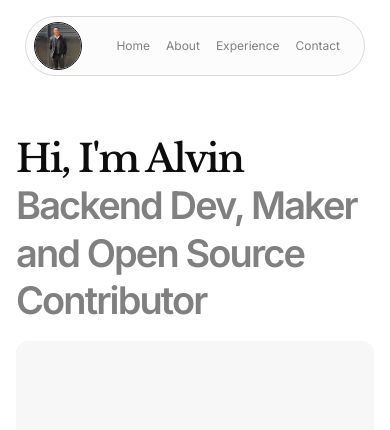
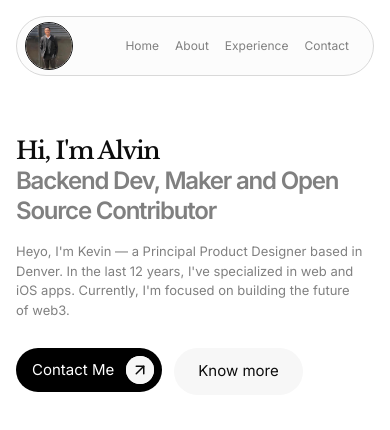
Before and after one commit to Alvin-Okoli/Portfolio-v2, a Next.js app: page / in a window 390 px wide. Shown: the top 430 px of the page. Built offline with nearby package versions, Linux system fonts and the light colour scheme.

Commit message:
Added Primary and Secondary Button

```diff
--- a/app/globals.css
+++ b/app/globals.css
@@ -5,7 +5,7 @@
   --foreground: #171717;
 
   --bg-primary:#ffffff;
-  --bg-secondary:hsl(0, 0%, 97%);
+  --bg-secondary:#f7f7f7;
   --bg-tint:hsl(0, 0%, 99%);
 
   --text-primary:hsl(0, 0%, 5%);
--- a/app/page.js
+++ b/app/page.js
@@ -7,14 +7,14 @@ export default async function Home({ searchParams }) {
   const display = params.display;
 
   return (
-    <div className="w-full px-4 py-4 gap-4 h-screen  flex md:flex-row flex-col justify-end items-center relative font-body">
+    <div className="w-full px-4 py-4 gap-4 h-screen flex md:flex-row flex-col md:justify-end justify-start items-center relative font-body">
       <div className="md:w-[40%] w-full md:h-full h-fit md:p-4 p-0 md:fixed relative left-0 top-0 flex flex-col justify-start items-center gap-15">
         <Navbar />
 
         <HeroSections />
       </div>
 
-      <div className="md:w-[60%] w-full md:h-full h-[60%] flex flex-col gap-4">
+      <div className="md:w-[60%] w-full md:h-full h-fit md:flex hidden flex-col gap-4">
         <div className="w-full rounded-[12px] aspect-video bg-bg-secondary"></div>
         <div className="w-full rounded-[12px] aspect-video bg-bg-secondary"></div>
         <div className="w-full rounded-[12px] aspect-video bg-bg-secondary"></div>
--- a/components/Layout/Navbar.jsx
+++ b/components/Layout/Navbar.jsx
@@ -27,7 +27,7 @@ const Navbar = () => {
   ];
 
   return (
-    <nav className="md:w-full w-[95%] h-15 flex justify-center items-center px-2 border border-border-primary rounded-full bg-bg-tint md:relative sticky top-4">
+    <nav className="md:w-full w-[100%] h-15 flex justify-center items-center px-2 border border-border-primary rounded-full bg-bg-tint md:relative sticky md:top-">
       <div className="h-full w-[30%] flex justify-start items-center">
         <motion.div
           whileHover={{ scale: 0.95 }}
--- /dev/null
+++ b/components/motion-primitives/magnetic.tsx
@@ -0,0 +1,112 @@
+'use client';
+
+import React, { useState, useEffect, useRef } from 'react';
+import {
+  motion,
+  useMotionValue,
+  useSpring,
+  type SpringOptions,
+} from 'motion/react';
+
+const SPRING_CONFIG = { stiffness: 26.7, damping: 4.1, mass: 0.2 };
+
+export type MagneticProps = {
+  children: React.ReactNode;
+  intensity?: number;
+  range?: number;
+  actionArea?: 'self' | 'parent' | 'global';
+  springOptions?: SpringOptions;
+};
+
+export function Magnetic({
+  children,
+  intensity = 0.6,
+  range = 100,
+  actionArea = 'self',
+  springOptions = SPRING_CONFIG,
+}: MagneticProps) {
+  const [isHovered, setIsHovered] = useState(false);
+  const ref = useRef<HTMLDivElement>(null);
+
+  const x = useMotionValue(0);
+  const y = useMotionValue(0);
+
+  const springX = useSpring(x, springOptions);
+  const springY = useSpring(y, springOptions);
+
+  useEffect(() => {
+    const calculateDistance = (e: MouseEvent) => {
+      if (ref.current) {
+        const rect = ref.current.getBoundingClientRect();
+        const centerX = rect.left + rect.width / 2;
+        const centerY = rect.top + rect.height / 2;
+        const distanceX = e.clientX - centerX;
+        const distanceY = e.clientY - centerY;
+
+        const absoluteDistance = Math.sqrt(distanceX ** 2 + distanceY ** 2);
+
+        if (isHovered && absoluteDistance <= range) {
+          const scale = 1 - absoluteDistance / range;
+          x.set(distanceX * intensity * scale);
+          y.set(distanceY * intensity * scale);
+        } else {
+          x.set(0);
+          y.set(0);
+        }
+      }
+    };
+
+    document.addEventListener('mousemove', calculateDistance);
+
+    return () => {
+      document.removeEventListener('mousemove', calculateDistance);
+    };
+  }, [ref, isHovered, intensity, range]);
+
+  useEffect(() => {
+    if (actionArea === 'parent' && ref.current?.parentElement) {
+      const parent = ref.current.parentElement;
+
+      const handleParentEnter = () => setIsHovered(true);
+      const handleParentLeave = () => setIsHovered(false);
+
+      parent.addEventListener('mouseenter', handleParentEnter);
+      parent.addEventListener('mouseleave', handleParentLeave);
+
+      return () => {
+        parent.removeEventListener('mouseenter', handleParentEnter);
+        parent.removeEventListener('mouseleave', handleParentLeave);
+      };
+    } else if (actionArea === 'global') {
+      setIsHovered(true);
+    }
+  }, [actionArea]);
+
+  const handleMouseEnter = () => {
+    if (actionArea === 'self') {
+      setIsHovered(true);
+    }
+  };
+
+  const handleMouseLeave = () => {
+    if (actionArea === 'self') {
+      setIsHovered(false);
+      x.set(0);
+      y.set(0);
+    }
+  };
+
+  return (
+    <motion.div
+      ref={ref}
+      onMouseEnter={actionArea === 'self' ? handleMouseEnter : undefined}
+      onMouseLeave={actionArea === 'self' ? handleMouseLeave : undefined}
+      style={{
+        x: springX,
+        y: springY,
+      }}
+    >
+      {children}
+    </motion.div>
+  );
+}
--- a/components/pages/HomePage/HeroSections.jsx
+++ b/components/pages/HomePage/HeroSections.jsx
@@ -1,12 +1,30 @@
+import PrimaryButton from "@/components/ui/PrimaryButton";
+import SecondaryButton from "@/components/ui/SecondaryButton";
 import React from "react";
 
 const HeroSections = () => {
   return (
-    <div className="w-full h-fit flex flex-col justify-center items-start">
-      <h1 className="text-[38px] font-semibold text-text-primary font-heading leading-tight tracking-tighter">Hi, I&apos;m Alvin</h1>
-      <p className="text-[38px] leading-tight tracking-tighter text-pretty font-semibold text-text-secondary font-">
-        Backend Dev, Maker and Open Source Contributor
+    <div className="w-full h-fit flex flex-col justify-center items-start gap-4">
+      <div className="w-full flex flex-col justify-start items-start">
+        <h1 className="md:text-[38px] text-[24px] font-semibold text-text-primary font-heading leading-tight tracking-tighter">
+          Hi, I&apos;m Alvin
+        </h1>
+        <p className="md:text-[38px] text-[24px] leading-tight tracking-tighter text-pretty font-semibold text-text-secondary font-">
+          Backend Dev, Maker and Open Source Contributor
+        </p>
+      </div>
+
+      <p className="md:w-[90%] w-full md:text-[15px] text-[13px] text-text-secondary text-pretty ">
+        {" "}
+        Heyo, I'm Kevin — a Principal Product Designer based in Denver. In the
+        last 12 years, I've specialized in web and iOS apps. Currently, I'm
+        focused on building the future of web3.
       </p>
+
+      <div className="w-full flex gap-3 justify-start items-start mt-3">
+        <PrimaryButton text="Contact Me" />
+        <SecondaryButton text="Know more" />
+      </div>
     </div>
   );
 };
--- /dev/null
+++ b/components/ui/PrimaryButton.jsx
@@ -0,0 +1,109 @@
+"use client";
+import React, { useState } from "react";
+import { AnimatePresence, motion } from "framer-motion";
+import { ArrowUpRight } from "lucide-react";
+import { Magnetic } from "../motion-primitives/magnetic";
+
+const PrimaryButton = ({ text }) => {
+  const [isHovered, setIsHovered] = useState(false);
+  const MotionArrowUpRight = motion(ArrowUpRight);
+  const easing = [0.22, 0.61, 0.36, 1];
+  const transition = {
+    duration: 0.4,
+    ease: easing,
+  };
+  return (
+    <Magnetic>
+      <motion.button
+        onMouseEnter={() => setIsHovered(true)}
+        onMouseLeave={() => setIsHovered(false)}
+        initial={{ backgroundColor: "#000000", scale: 1 }}
+        animate={{
+          backgroundColor: isHovered ? "#f7f7f7" : "#000000",
+          scale: isHovered ? 1.1 : 1,
+        }}
+        whileTap={{ scale: 1 }}
+        transition={{
+          duration: 0.4,
+          ease: easing,
+        }}
+        className="p-2 flex gap-3 justify-center items-center text-[15px] text-white bg-primary rounded-full bg-black cursor-pointer relative overflow-hidden"
+      >
+        <motion.span
+          animate={{ color: isHovered ? "#000000" : "#ffffff" }}
+          transition={{
+            duration: 0.4,
+            ease: easing,
+          }}
+          className="ml-2 relative z-2"
+        >
+          {text}
+        </motion.span>
+
+        <div className="size-7 flex justify-center items-center aspect-square rounded-full bg-bg-secondary relative overflow-hidden z-2">
+          <AnimatePresence mode="sync">
+            {!isHovered ? (
+              <MotionArrowUpRight
+                key={2}
+                initial={{
+                  translateY: !isHovered ? -30 : 0,
+                  translateX: !isHovered ? 30 : 0,
+                }}
+                animate={{
+                  translateY: !isHovered ? 0 : -30,
+                  translateX: !isHovered ? 0 : 30,
+                }}
+                exit={{
+                  translateY: -30,
+                  translateX: 30,
+                }}
+                transition={{
+                  duration: 0.4,
+                  ease: easing,
+                }}
+                className="text-text-primary size-4.5 absolute"
+              />
+            ) : (
+              <MotionArrowUpRight
+                key={1}
+                initial={{
+                  translateY: 30,
+                  translateX: -30,
+                }}
+                animate={{
+                  translateY: 0,
+                  translateX: 0,
+                }}
+                exit={{
+                  translateY: 30,
+                  translateX: -30,
+                }}
+                transition={{
+                  duration: 0.4,
+                  ease: easing,
+                }}
+                className="text-text-primary size-4.5 absolute"
+              />
+            )}
+          </AnimatePresence>
+        </div>
+
+        <motion.div
+          initial={{ width: "28px", height: "28px" }}
+          animate={{
+            width: isHovered ? "100%" : "28px",
+            height: isHovered ? "100%" : "28px",
+            right: isHovered ? 0 : "8px",
+          }}
+          transition={{
+            duration: 0.5,
+            ease: easing,
+          }}
+          className="absolute top-1/2 -translate-y-1/2 right-2 size7 rounded-full bg-bg-secondary z-1"
+        />
+      </motion.button>
+    </Magnetic>
+  );
+};
+
+export default PrimaryButton;
--- /dev/null
+++ b/components/ui/SecondaryButton.jsx
@@ -0,0 +1,13 @@
+import React from "react";
+
+const SecondaryButton = ({ text }) => {
+  return (
+    <div className="px-6 cursor-pointer py-3 text-[15px] text-text-secondary bg-bg-secondary flex justify-center items-center rounded-full">
+      <span className="text-text-primary text-[15px]">
+        {text}
+      </span>
+    </div>
+  );
+};
+
+export default SecondaryButton;
--- a/package.json
+++ b/package.json
@@ -8,6 +8,7 @@
     "start": "next start"
   },
   "dependencies": {
+    "lucide-react": "^1.31.0",
     "motion": "^13.1.0",
     "next": "16.3.1",
     "react": "19.2.8",
```
Also changed, not shown: 1 other file (tests, documents, lock files or other folders).
